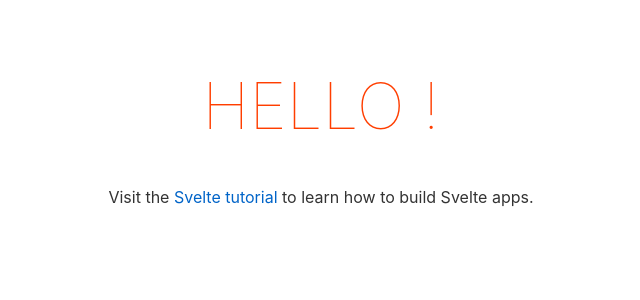
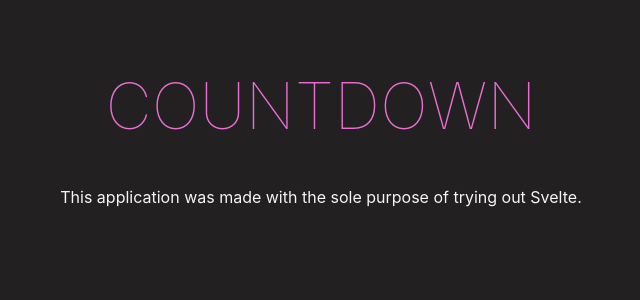
Before and after one commit to HiImFelipe/SvelteCountdown, a Svelte app: page / in a window 1280 px wide. Shown: the top 300 px of the page, without its empty margins (319-959 px from the left). Built offline with nearby package versions, Linux system fonts and the light colour scheme.

Commit message:
feat: setup app color scheme

```diff
--- a/src/App.svelte
+++ b/src/App.svelte
@@ -3,11 +3,27 @@
 </script>
 
 <main>
-	<h1>Hello {name}!</h1>
-	<p>Visit the <a href="https://svelte.dev/tutorial">Svelte tutorial</a> to learn how to build Svelte apps.</p>
+	<h1>Countdown</h1>
+	<p>This application was made with the sole purpose of trying out Svelte.</p>
 </main>
 
 <style>
+	:root {
+		--primary: #EB6ED4;
+		--secondary: #B543F5;
+		--mid: #5F46DB;
+		--contrast: #4175F2;
+		--contrast-secondary: #65C8EB;
+
+		--neutral: #F5F5F5;
+		--neutral-black: #222020;
+	}
+
+	:global(body) {
+		background-color: var(--neutral-black);
+		color: var(--neutral);
+	}
+
 	main {
 		text-align: center;
 		padding: 1em;
@@ -16,7 +32,7 @@
 	}
 
 	h1 {
-		color: #ff3e00;
+		color: var(--primary);
 		text-transform: uppercase;
 		font-size: 4em;
 		font-weight: 100;
```
